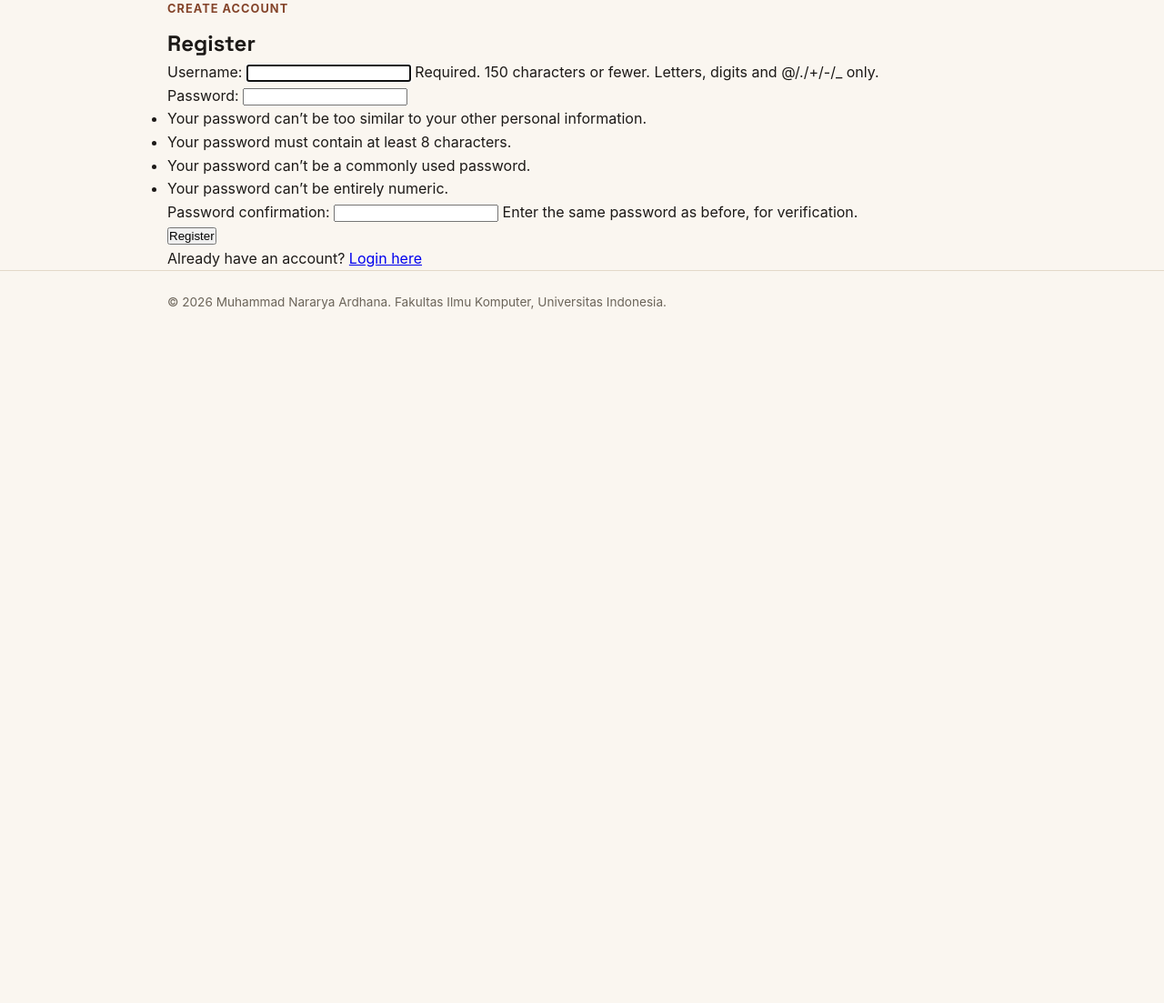
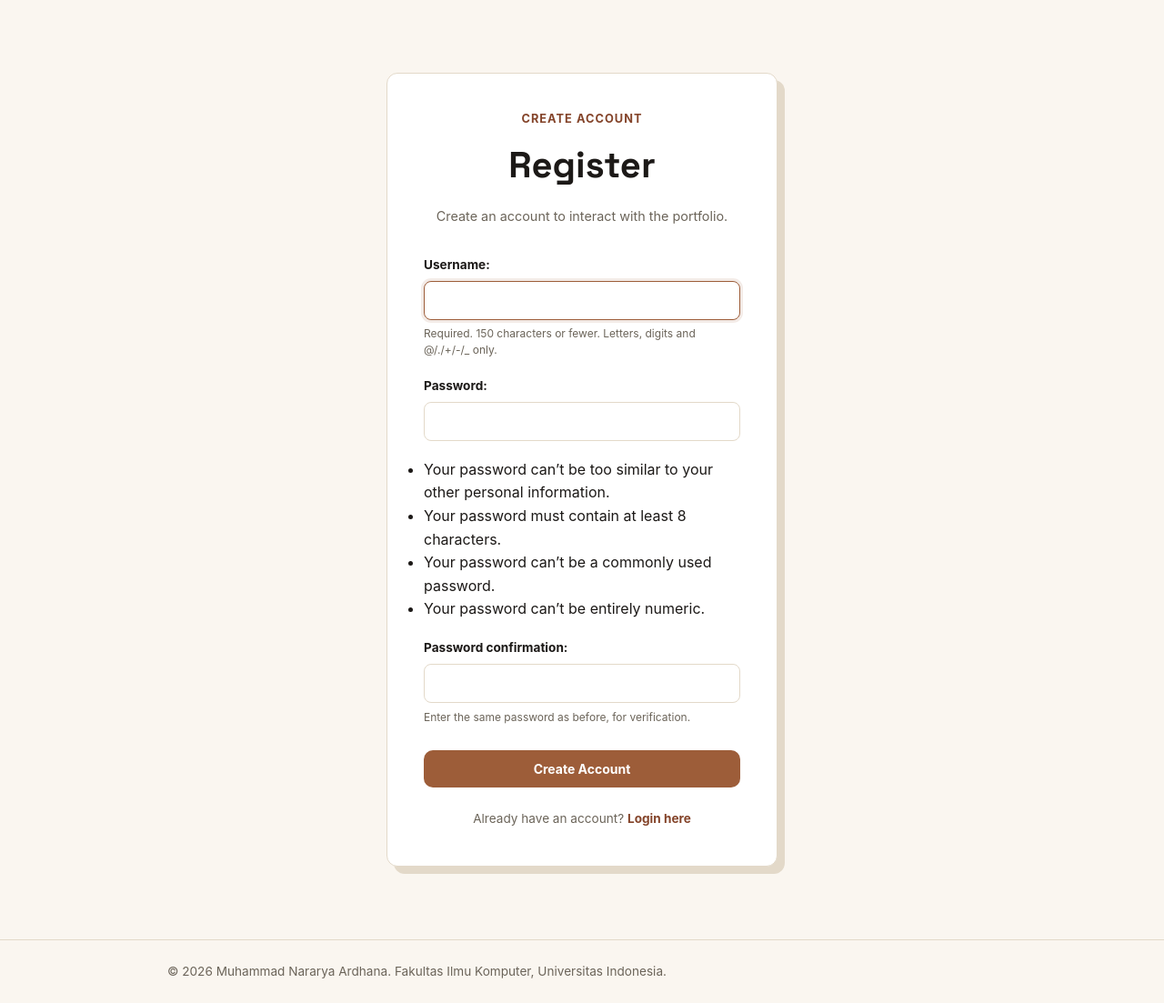
Before and after one commit to NararyaArdhana/myportofolio, a Django app: page /register/ in a window 1280 px wide. Shown: the part 74-1177 px from the top of the page at 91% size. Before the commit the page ends 414 px from the top, so only its background shows below. Run offline with Django 5.2, Linux system fonts and the light colour scheme.

Commit message:
polish UI buat register,Login,dan Star
Melakukan penyempurnaan tampilan Tugas 4, termasuk memperbaiki penempatan dan styling tombol Star pada Experience, memperbaiki tampilan autentikasi, serta memindahkan informasi Last Login ke bagian footer agar tampilan lebih rapi dan konsisten.

```diff
--- a/static/css/style.css
+++ b/static/css/style.css
@@ -428,3 +428,225 @@ h1, .brand {
     display: inline;
     margin: 0;
 }
+
+
+.auth-section {
+    min-height: 70vh;
+    padding: 5rem 0;
+    display: flex;
+    align-items: center;
+    justify-content: center;
+}
+
+.auth-card {
+    width: 100%;
+    max-width: 430px;
+    padding: 2.5rem;
+    background: #fff;
+    border: 1px solid var(--line);
+    border-radius: 12px;
+    box-shadow: 8px 8px 0 var(--line);
+}
+
+.auth-header {
+    text-align: center;
+    margin-bottom: 2rem;
+}
+
+.auth-header h1 {
+    margin: 0.4rem 0 0;
+    font-size: 2.5rem;
+}
+
+.auth-subtitle {
+    margin-top: 0.75rem;
+    color: var(--text-muted);
+    font-size: 0.9rem;
+}
+
+.auth-form p {
+    margin-bottom: 1.2rem;
+}
+
+.auth-form label {
+    display: block;
+    margin-bottom: 0.4rem;
+    font-size: 0.85rem;
+    font-weight: 700;
+}
+
+.auth-form input {
+    width: 100%;
+    padding: 12px 14px;
+    border: 1px solid var(--line);
+    border-radius: 8px;
+    background: #fff;
+    color: var(--ink);
+    font-family: inherit;
+    font-size: 14px;
+    transition: all 0.2s ease;
+}
+
+.auth-form input:focus {
+    outline: none;
+    border-color: var(--accent);
+    box-shadow: 0 0 0 3px rgba(157, 93, 57, 0.12);
+}
+
+.auth-form .helptext {
+    display: block;
+    margin-top: 0.4rem;
+    color: var(--text-muted);
+    font-size: 0.75rem;
+    line-height: 1.5;
+}
+
+.auth-form ul.errorlist {
+    margin: 0 0 0.5rem;
+    padding: 0;
+    list-style: none;
+    color: #c0392b;
+    font-size: 0.8rem;
+}
+
+.auth-button {
+    width: 100%;
+    margin-top: 0.5rem;
+    padding: 12px 18px;
+    border: none;
+    border-radius: 10px;
+    background: var(--accent);
+    color: #fff;
+    font-family: inherit;
+    font-size: 14px;
+    font-weight: 700;
+    cursor: pointer;
+    transition: all 0.2s ease;
+}
+
+.auth-button:hover {
+    background: var(--accent-dark);
+    transform: translateY(-2px);
+}
+
+.auth-footer {
+    margin-top: 1.5rem;
+    text-align: center;
+    color: var(--text-muted);
+    font-size: 0.85rem;
+}
+
+.auth-footer a {
+    color: var(--accent-dark);
+    font-weight: 700;
+    text-decoration: none;
+}
+
+.auth-footer a:hover {
+    text-decoration: underline;
+}
+
+
+
+
+@media (max-width: 600px) {
+    .auth-section {
+        padding: 3rem 1rem;
+    }
+
+    .auth-card {
+        padding: 2rem 1.5rem;
+        box-shadow: 5px 5px 0 var(--line);
+    }
+
+    .auth-header h1 {
+        font-size: 2rem;
+    }
+
+}
+
+
+.experience-card .experience-card-top {
+    display: flex;
+    align-items: center;
+    justify-content: space-between;
+    width: 100%;
+    margin-bottom: 8px;
+}
+
+.experience-card .experience-card-top .experience-category {
+    margin: 0;
+}
+
+.experience-card .experience-card-top .star-form {
+    display: block;
+    margin: 0;
+    padding: 0;
+}
+
+.experience-card .experience-card-top .star-button {
+    display: inline-flex;
+    align-items: center;
+    justify-content: center;
+    width: auto;
+    padding: 5px 10px;
+    margin: 0;
+
+    border: 1px solid var(--line);
+    border-radius: 999px;
+
+    background: var(--paper);
+    color: var(--text-muted);
+
+    font-family: inherit;
+    font-size: 12px;
+    font-weight: 700;
+    line-height: 1.2;
+
+    cursor: pointer;
+    appearance: none;
+    -webkit-appearance: none;
+
+    transition: all 0.2s ease;
+}
+
+.experience-card .experience-card-top .star-button:hover {
+    background: #f2e3d8;
+    border-color: var(--accent);
+    color: var(--accent-dark);
+    transform: translateY(-1px);
+}
+
+.experience-card .experience-card-top .star-button.starred {
+    background: #f2e3d8;
+    border-color: var(--accent);
+    color: var(--accent-dark);
+}
+
+.experience-card .experience-card-top .star-count {
+    display: inline-flex;
+    align-items: center;
+    padding: 5px 10px;
+    margin: 0;
+
+    color: var(--text-muted);
+    font-size: 12px;
+    font-weight: 700;
+}
+
+.site-footer {
+    position: relative;
+    padding: 1.5rem;
+    color: var(--text-muted);
+    font-size: 0.85rem;
+    border-top: 1px solid var(--line);
+}
+
+.last-login {
+    position: absolute;
+    right: 1.5rem;
+    bottom: 1.5rem;
+    margin: 0;
+    font-size: 0.75rem;
+    color: var(--text-muted);
+}
--- a/templates/base.html
+++ b/templates/base.html
@@ -8,7 +8,7 @@
     <meta name="viewport" content="width=device-width, initial-scale=1.0">
 
     <link rel="preconnect" href="https://fonts.googleapis.com">
-    <link rel="preconnect" href="https://fonts.googleapis.com" crossorigin>
+    <link rel="preconnect" href="https://fonts.gstatic.com" crossorigin>
     <link
         href="https://fonts.googleapis.com/css2?family=Space+Grotesk:wght@500;700&display=swap"
         rel="stylesheet"
@@ -47,12 +47,18 @@
     {% block content %}
     {% endblock content %}
 
-    <footer class="site-footer">
+   <footer class="site-footer">
         <div class="container">
             <p>
                 &copy; 2026 {{ name }}.
                 Fakultas Ilmu Komputer, Universitas Indonesia.
             </p>
+
+            {% if user.is_authenticated %}
+                <p class="last-login">
+                    Last login: {{ last_login }}
+                </p>
+            {% endif %}
         </div>
     </footer>
 
--- a/templates/register.html
+++ b/templates/register.html
@@ -6,22 +6,33 @@
 
 {% block content %}
 
-<section class="register">
-    <div class="container">
-        <p class="section-kicker">Create Account</p>
-        <h1>Register</h1>
+<section class="auth-section">
+    <div class="auth-card">
 
-        <form method="POST">
+        <div class="auth-header">
+            <p class="section-kicker">Create Account</p>
+            <h1>Register</h1>
+            <p class="auth-subtitle">
+                Create an account to interact with the portfolio.
+            </p>
+        </div>
+
+        <form method="POST" class="auth-form">
             {% csrf_token %}
             {{ form.as_p }}
 
-            <button type="submit">Register</button>
+            <button type="submit" class="auth-button">
+                Create Account
+            </button>
         </form>
 
-        <p>
+        <p class="auth-footer">
             Already have an account?
-            <a href="#">Login here</a>
+            <a href="{% url 'main:login' %}">
+                Login here
+            </a>
         </p>
+
     </div>
 </section>
 
```
Also changed, not shown: templates/experience.html (+49 -25 lines), templates/index.html (+0 -7 lines), templates/login.html (+19 -8 lines), README.md.
